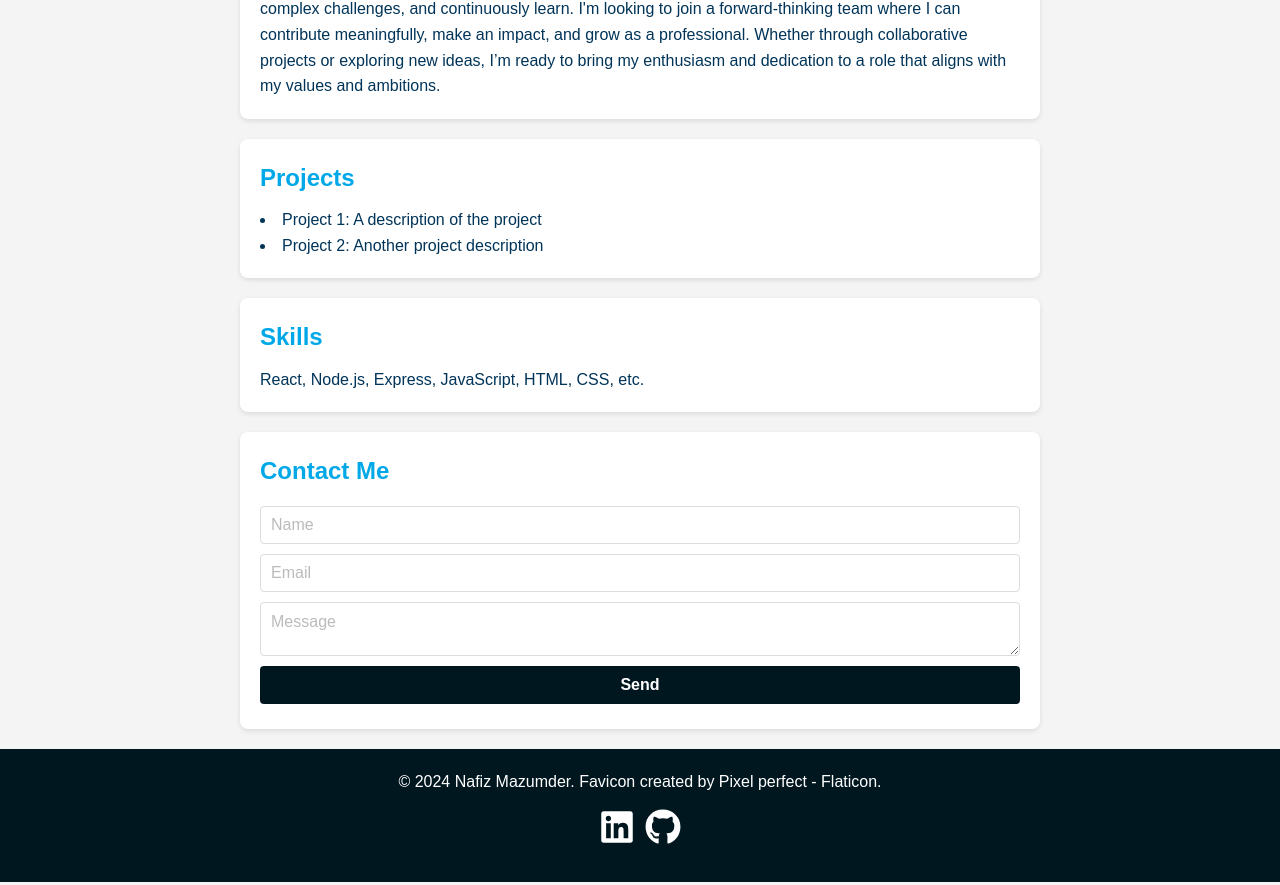
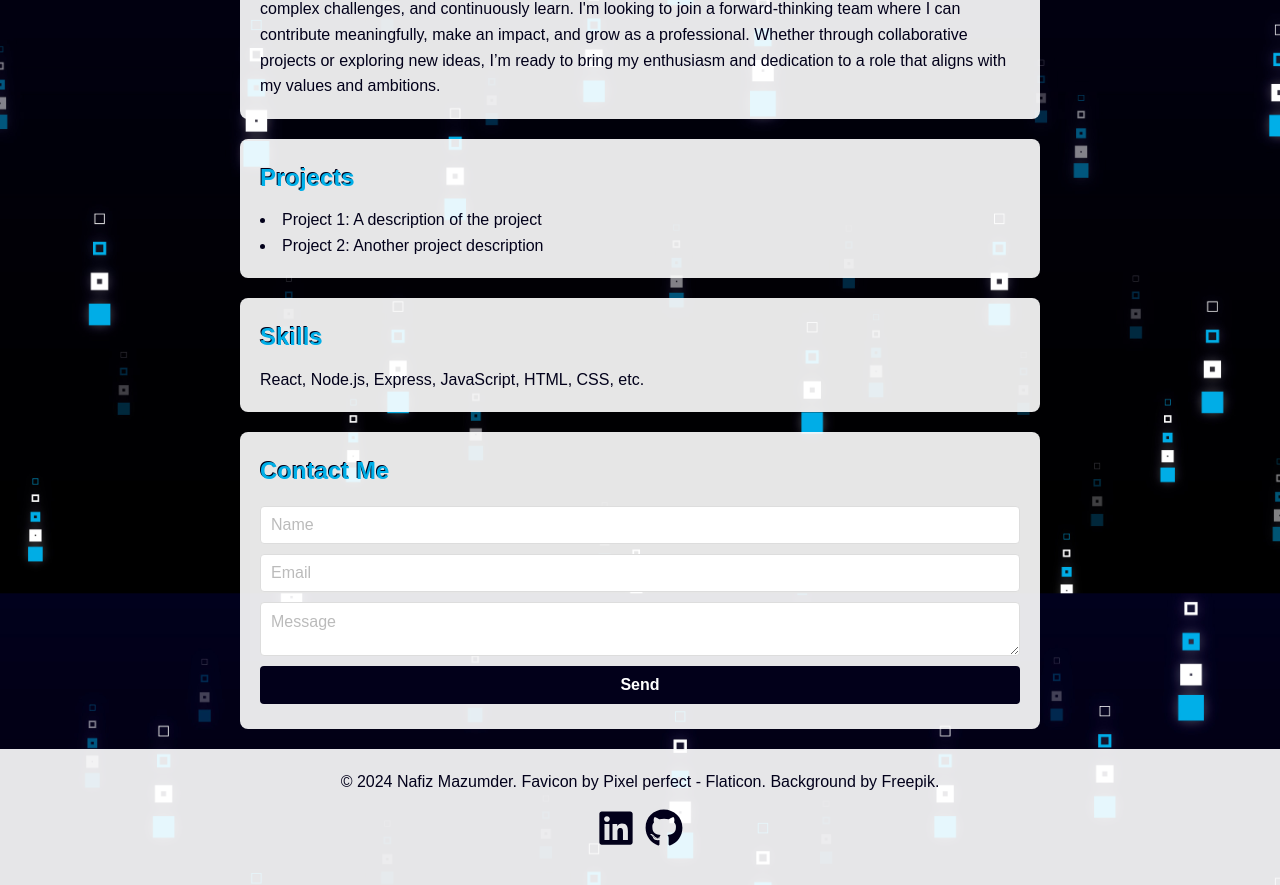
Before and after one commit to nafizMazumder/portfolio-fe, a React (Create React App) app: page / in a window 1280 px wide. Shown: the part 260-1145 px from the top of the page. Built offline with nearby package versions, Linux system fonts and the light colour scheme.

Commit message:
added background

```diff
--- a/src/components/Footer.js
+++ b/src/components/Footer.js
@@ -29,9 +29,13 @@ const Footer = () => {
     return (
         <footer>
             <p>&copy; {currentYear} Nafiz Mazumder.
-                <a href="https://www.flaticon.com/free-icons/developer"
+                <a href="https://www.flaticon.com/free-icon/developer_2572713?related_id=2572711&origin=search"
                    title="Favicon"
-                   target="_blank" rel="noopener noreferrer"> Favicon created by Pixel perfect - Flaticon.
+                   target="_blank" rel="noopener noreferrer"> Favicon by Pixel perfect - Flaticon.
+                </a>
+                <a href="https://www.freepik.com/free-vector/abstract-background-with-artificial-intelligence-elements_6082055.htm#fromView=search&page=3&position=19&uuid=04af831a-0e8d-4714-b0a3-b0d7b4699bc8&new_detail=true"
+                   title="Background"
+                   target="_blank" rel="noopener noreferrer"> Background by Freepik.
                 </a>
             </p>
             <ul>
--- a/src/styles.css
+++ b/src/styles.css
@@ -7,34 +7,43 @@
     box-sizing: border-box;
 }
 
+html, body {
+    height: 100%;  /* Ensure the body and html take full height */
+}
+
 body {
     font-family: Arial, sans-serif;
     line-height: 1.6;
-    background-color: #f4f4f4;
-    color: #003459;
+    background-image: url('/public/assets/background.jpg');
+    background-size: cover;
+    background-position: center;
+    background-repeat: no-repeat;
+    background-attachment: fixed;
+    color: #02001A;
+    margin: 0;
 }
 
 /* Header styles */
 header {
-    background: #00171f;
-    color: #ffffff;
+    background: #02001A;
+    color: white;
     padding: 20px 0;
     text-align: center;
     margin-bottom: 20px;
 }
 
-h1 a{
-    color: #ffffff;
+h1 a {
+    color: white;
     text-decoration: none;
     transition: color 0.3s ease;
 }
 
 h1 a:hover {
-    color: #00a8e8;
+    color: #00AFE8;
 }
 
 nav a {
-    color: #ffffff;
+    color: white;
     text-decoration: none;
     margin: 0 15px;
     font-weight: bold;
@@ -42,38 +51,40 @@ nav a {
 }
 
 nav a:hover {
-    color: #00a8e8;
+    color: #00AFE8;
 }
 
 /* Main content styles */
 main {
     max-width: 800px;
     margin: auto;
-    background: #f4f4f4;
+    min-height: calc(100vh - 40px);
+    background: none;
+    color: inherit;
 }
 
 /* Section styles */
 section {
     margin: 20px 0;
     padding: 20px 20px;
-    background: #ffffff;
+    background: rgba(255, 255, 255, 0.9);
     border-radius: 8px;
-    box-shadow: 0 2px 5px rgba(0, 0, 0, 0.1);
 }
 
 h2 {
-    color: #00a8e8;
+    color: #00AFE8;
     margin-bottom: 10px;
+    text-shadow: -1px -1px 0 #02001A; /* Top-left */
 }
 
 p a {
     text-decoration: none;
-    color: #003459;
+    color: #02001A;
     transition: color 0.3s ease;
 }
 
 p a:hover {
-    color: #00a8e8;
+    color: #00AFE8;
 }
 
 /* Form styles */
@@ -111,8 +122,8 @@ button {
     margin: 5px 0;
     padding: 10px;
     border: none;
-    background: #00171f;
-    color: #ffffff;
+    background: #02001A;
+    color: white;
     font-weight: bold;
     cursor: pointer;
     border-radius: 4px;
@@ -122,7 +133,7 @@ button {
 }
 
 button:hover {
-    background: #00a8e8;
+    background: #00AFE8;
 }
 
 /* Disabled button styles */
@@ -144,8 +155,8 @@ button:disabled:hover {
 footer {
     text-align: center;
     padding: 20px;
-    background-color: #00171f;
-    color: #ffffff;
+    background: rgba(255, 255, 255, 0.9);
+    color: #02001A;
     margin-top: 20px;
 }
 
@@ -156,12 +167,12 @@ footer p {
 
 footer p a {
     text-decoration: none;
-    color: white;
+    color: #02001A;
     transition: color 0.3s ease;
 }
 
 footer p a:hover {
-    color: #00a8e8;
+    color: #00AFE8;
 }
 
 footer ul {
@@ -174,13 +185,13 @@ footer ul {
 }
 
 footer ul li a {
-    color: #ffffff;
-    font-size: 36px;
+    color: #02001A;
+    font-size: 38px;
     transition: color 0.3s ease;
 }
 
 footer ul li a:hover {
-    color: #00a8e8;
+    color: #00AFE8;
 }
 
 /* Scroll to Top Button Styles */
@@ -188,13 +199,11 @@ footer ul li a:hover {
     position: fixed;
     bottom: 32px;
     right: 20px;
-    background: #00171f;
+    background: #02001A;
     color: white;
     padding: 10px;
-    border: 1px solid white;
     cursor: pointer;
     border-radius: 4px;
-    font-size: 16px;
     display: none;
     opacity: 0.6;
     transition: background-color 0.3s ease;
@@ -202,8 +211,7 @@ footer ul li a:hover {
 
 .scroll-to-top:hover {
     opacity: 1;
-    background-color: #00a8e8;
-    border: 1px solid #00a8e8;
+    background-color: #00AFE8;
 }
 
 .scroll-to-top-icon {
```
Also changed, not shown: public/assets/background.jpg (added).
